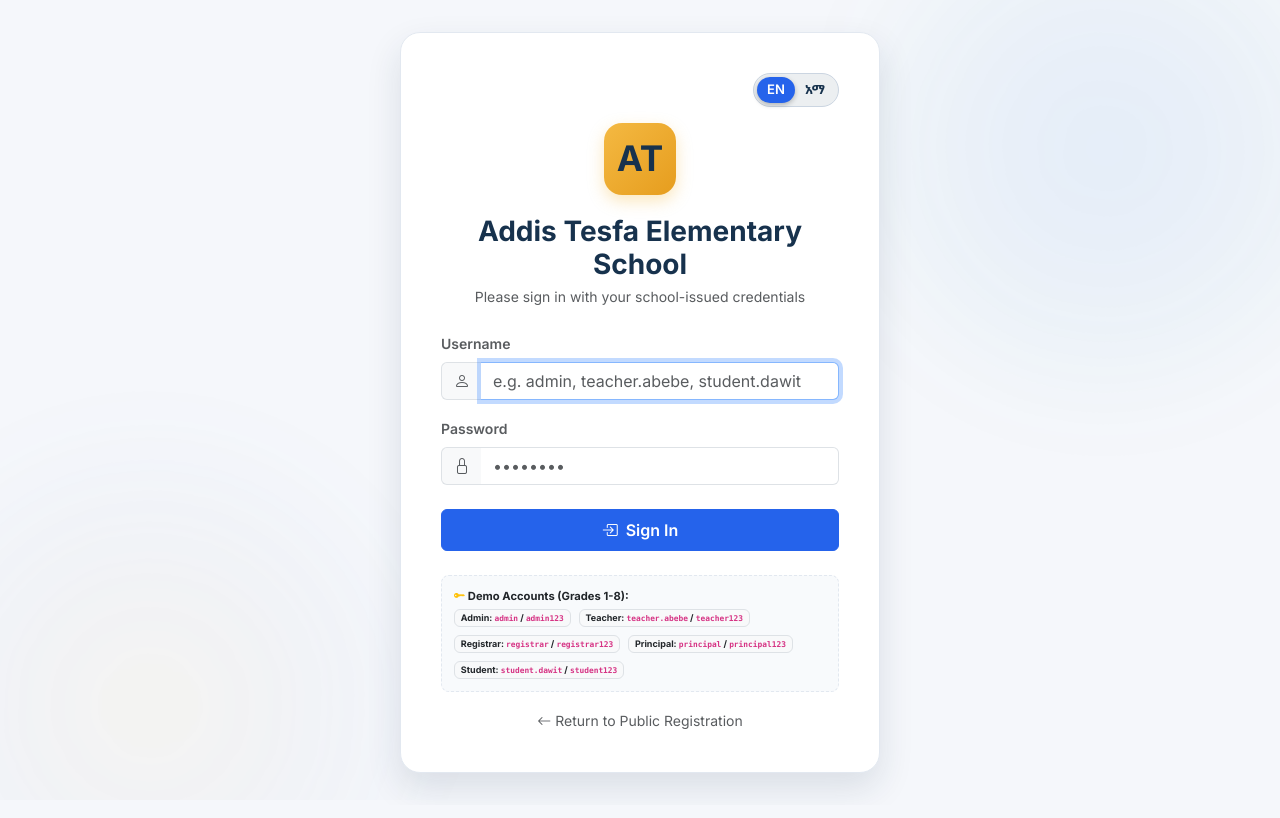
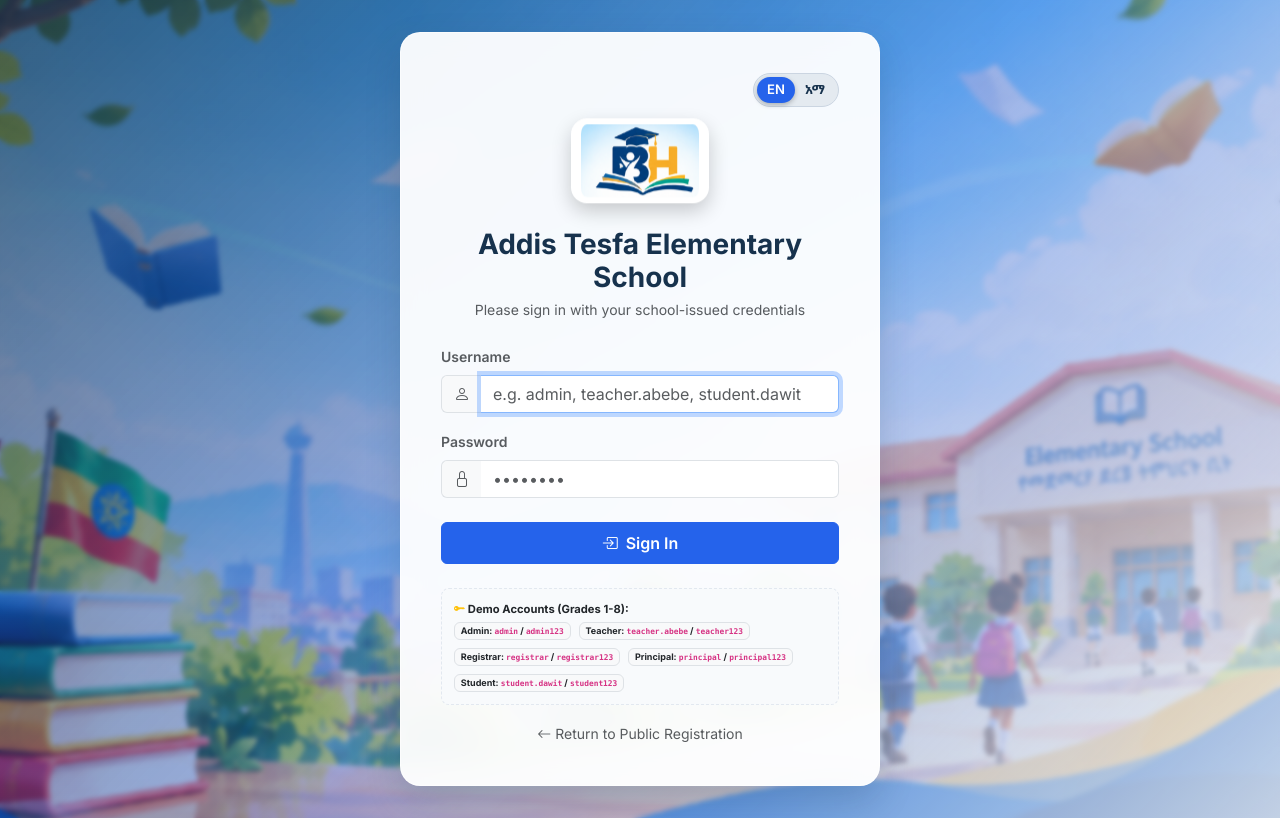
Before and after one commit to petersisay/student-registration-system, a Java web app: page /login in a window 1280 px wide. Before the commit the page ends 792 px from the top, so only its background shows below. Run offline with Tomcat 11, a stand-in JSP engine, Linux system fonts and the light colour scheme.

Commit message:
feat(auth): update login portal with Bule Hora logo and movable animated background

```diff
--- a/src/main/webapp/login.jsp
+++ b/src/main/webapp/login.jsp
@@ -29,26 +29,13 @@
         .login-card {
             max-width: 480px;
             width: 100%;
-            background: #FFFFFF;
+            background: rgba(255, 255, 255, 0.95);
+            backdrop-filter: blur(12px);
             border-radius: 20px;
-            box-shadow: 0 15px 35px rgba(23, 50, 77, 0.12);
+            box-shadow: 0 15px 35px rgba(23, 50, 77, 0.18);
             padding: 2.5rem;
-            border: 1px solid var(--border-color);
+            border: 1px solid rgba(255, 255, 255, 0.6);
             position: relative;
-        }
-        .school-emblem {
-            width: 72px;
-            height: 72px;
-            background: linear-gradient(135deg, var(--warm-gold), #E69D1E);
-            color: var(--primary-navy);
-            border-radius: 18px;
-            display: flex;
-            align-items: center;
-            justify-content: center;
-            font-size: 2.2rem;
-            font-weight: 800;
-            margin: 0 auto 1.25rem;
-            box-shadow: 0 6px 16px rgba(244, 185, 66, 0.35);
         }
         .credentials-pill {
             font-size: 0.8rem;
@@ -62,9 +49,10 @@
 </head>
 <body>
 
-<div class="flowing-bg">
-    <div class="shape-blob blob-1"></div>
-    <div class="shape-blob blob-2"></div>
+<!-- Movable and Animated School Landscape Background -->
+<div class="movable-bg-wrapper">
+    <div class="movable-bg-img"></div>
+    <div class="movable-bg-overlay"></div>
 </div>
 
 <div class="login-wrapper">
@@ -78,7 +66,7 @@
         </div>
 
         <div class="text-center">
-            <div class="school-emblem">AT</div>
+            <img src="<%= ctx %>/images/bule-hora-logo.png" alt="Bule Hora Logo" class="school-logo-lg mx-auto d-block">
             <h3 class="fw-bold text-navy mb-1" style="color: var(--primary-navy);"><%= I18nUtil.getMessage(currentLocale, "app.name") %></h3>
             <p class="text-muted small mb-4"><%= I18nUtil.getMessage(currentLocale, "auth.login_subtitle") %></p>
         </div>
```
